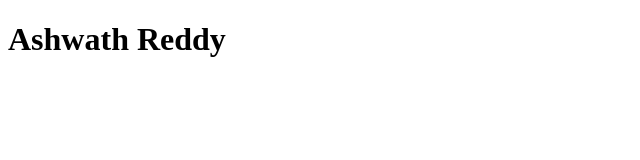
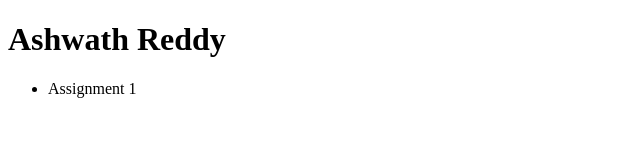
Before and after one commit to ashwathreddym/ifsc-1310-fall-2021-01, a plain HTML site: page index.html in a window 1280 px wide. Shown: the whole page, without its empty margins (0-640 px from the left). Drawn offline with Linux system fonts and the light colour scheme.

Commit message:
Second Commit

```diff
--- a/index.html
+++ b/index.html
@@ -12,5 +12,8 @@
 
 <body>
   <h1>Ashwath Reddy</h1>
+  <ul>
+      <li> Assignment 1 </li>
+  </ul>
 </body>
 </html>
```
